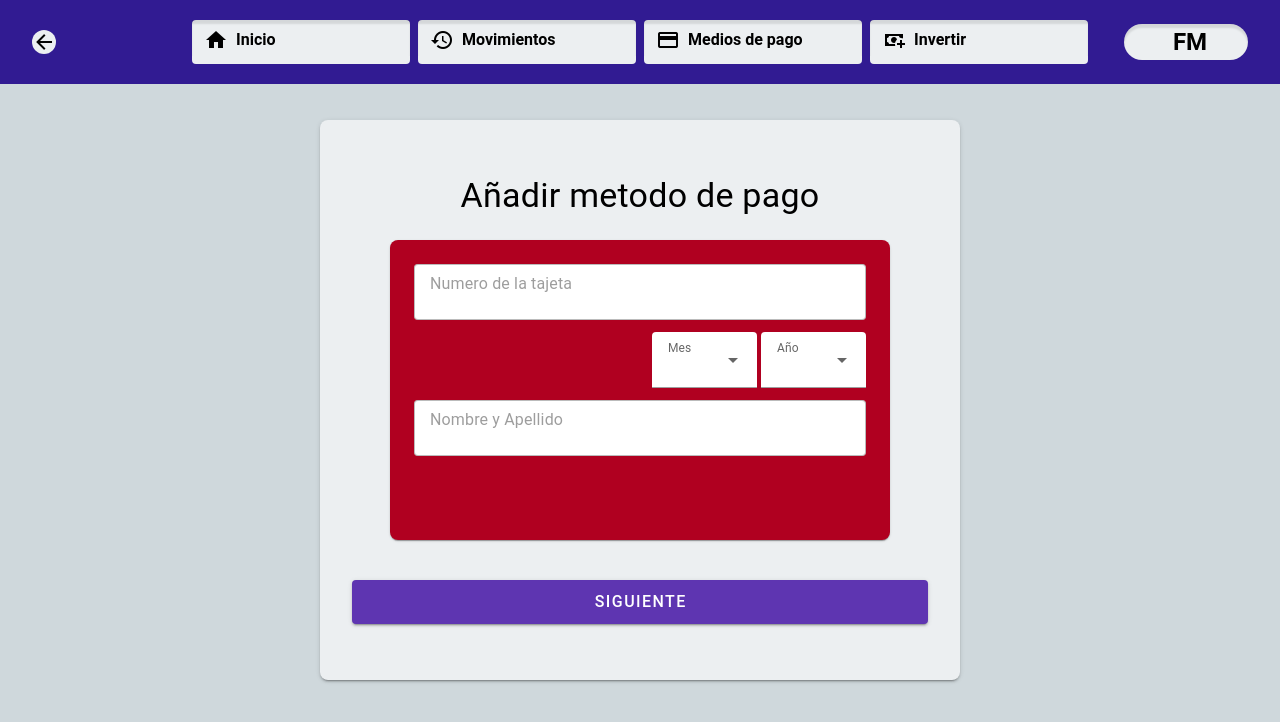
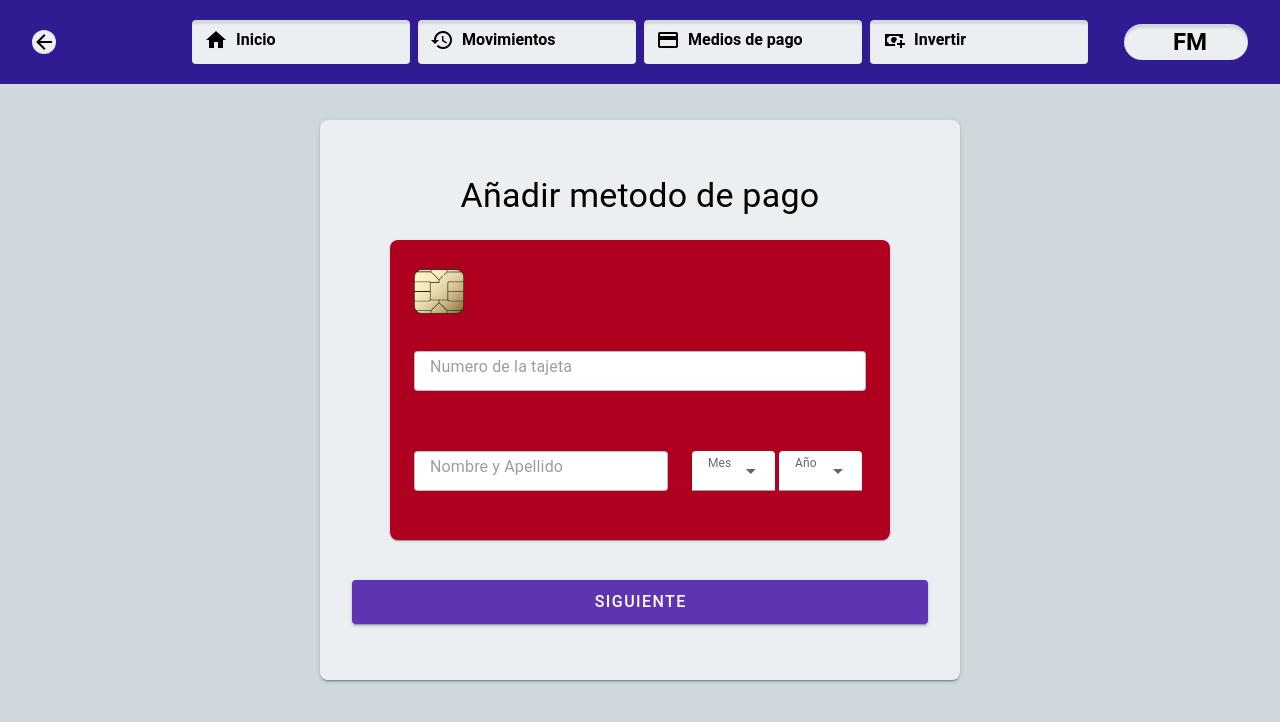
Before and after one commit to jicanta/HCI-Web, a Vue app in the folder HCI-Web/: page /add-payment-method in a window 1280 px wide. Shown: the top 722 px of the page. Built offline with nearby package versions, Linux system fonts and the light colour scheme.

Commit message:
payment method page refactored

```diff
--- a/HCI-Web/src/pages/AddPaymentMethodPage.vue
+++ b/HCI-Web/src/pages/AddPaymentMethodPage.vue
@@ -50,9 +50,16 @@
             <v-container class="inside-section">
               <h1 class="text-h4 mb-6 text-center">Añadir metodo de pago</h1>
 
-              <v-card class="pa-6 mb-6 card-container" color="error" rounded="lg">
-                <v-form @submit.prevent="handleNext" v-if="step === 1">
-                  <div class="input-container mb-4">
+              <v-card :class="{ 'pt-10': step===2, 'pa-6': step===1 }"
+              class="mb-6 card-container" color="error" rounded="lg">
+                <v-form class="d-flex flex-column justify-between" @submit.prevent="handleNext" v-if="step === 1">
+                  <v-img
+                  class="pa-0 ma-0"
+                  width="50"
+                  height="55"
+                  src="@/assets/smart_chip.png"
+                ></v-img>
+                  <div class="input-container mb-4 mt-3 pt-5">
                     <v-text-field
                       placeholder="Numero de la tajeta"
                       v-model="cardNumber"
@@ -61,36 +68,49 @@
                       :rules="[rules.required, rules.cardNumber]"
                       bg-color="white"
                       hide-details
+                      density="compact"
+                      clearable
                     ></v-text-field>
                   </div>
 
-                  <v-row>
-                    <v-col cols="6"></v-col>
-                    <v-col cols="6">
+                  <v-row class="d-flex justify-end pt-12">
+                    <v-col cols="7">
+                      <v-text-field
+                      placeholder="Nombre y Apellido"
+                      v-model="cardholderName"
+                      variant="outlined"
+                      class="input-field pt-2"
+                      :rules="[rules.required]"
+                      bg-color="white"
+                      hide-details
+                      density="compact"
+                      clearable
+                    ></v-text-field>
+                    </v-col>
+                    <v-col cols="5">
                       <div class="input-container mb-4">
-                        <vSelect
+                        <v-select
                           v-model="expirationMonth"
                           :items="months"
                           :label="expirationMonth == '' ? 'Mes' : ''"
                           bg-color="white"
-
-                          class="input-field pr-1 pt-2 pb-2 rounded-lg"
-                          hide-details
+                          density="compact"
+                          class= "pr-1 pt-2 pb-1"
                           :rules="[rules.required]"
-                        ></vSelect>
-                        <vSelect
+                        ></v-select>
+                        <v-select
                           v-model="expirationYear"
-                          :items="years"
+                          :items= "years"
                           :label="expirationYear == '' ? 'Año' : ''"
                           bg-color="white"
-                          class="input-field pt-2 pb-2"
-                          hide-details
+                          density="compact"
+                          class= "pr-1 pt-2 pb-1"
                           :rules="[rules.required]"
-                        ></vSelect>
+                        ></v-select>
                       </div>
                     </v-col>
                   </v-row>
-                  <div class="input-container mb-4">
+                  <!--<div class="input-container mb-4">
                     <v-text-field
                       placeholder="Nombre y Apellido"
                       v-model="cardholderName"
@@ -99,8 +119,11 @@
                       :rules="[rules.required]"
                       bg-color="white"
                       hide-details
+                      density="compact"
+                      clearable
                     ></v-text-field>
                   </div>
+                -->
                 </v-form>
                 <Transition>
                   <v-form @submit.prevent="handleSubmit" v-if="step === 2">
@@ -110,17 +133,18 @@
                       </v-col>
                     </v-row>
                     <v-row class="d-flex justify-end">
-                      <v-col cols="4">
+                      <v-col cols="3">
                         <div class="input-container mb-4">
                           <v-text-field
                             placeholder="CVV"
                             v-model="cvv"
                             variant="outlined"
-                            class="input-field"
+                            class="input-field pr-6 pt-2"
                             :rules="[rules.required, rules.cvv]"
                             type="password"
                             bg-color="white"
                             hide-details
+                            density="compact"
                           ></v-text-field>
                         </div>
                       </v-col>
@@ -167,6 +191,23 @@
     width: 100%;
     max-width: 500px;
     margin: 0 auto;
+    display:flex;
+    flex-direction: column;
+  }
+
+
+  .card-sensor {
+    width: 50px;
+    height: 55px;
+    background-color: yellowgreen;
+    padding-bottom: 3px;
+    border-radius: 4px;
+  }
+
+  .input-selector{
+    max-width: 50%;
+   /* border: 2px solid #000;
+    border-radius: 4px; */
   }
 
   .input-container {
@@ -183,7 +224,7 @@
 
   .magnetic-band {
   width: 100%; /* Ancho del rectángulo */
-  height: 70px; /* Alto del rectángulo */
+  height: 65px; /* Alto del rectángulo */
   background-color: black; /* Color de fondo negro */
   margin-bottom: 10px;
   }
```
Also changed, not shown: HCI-Web/src/assets/smart_chip.png (added).
